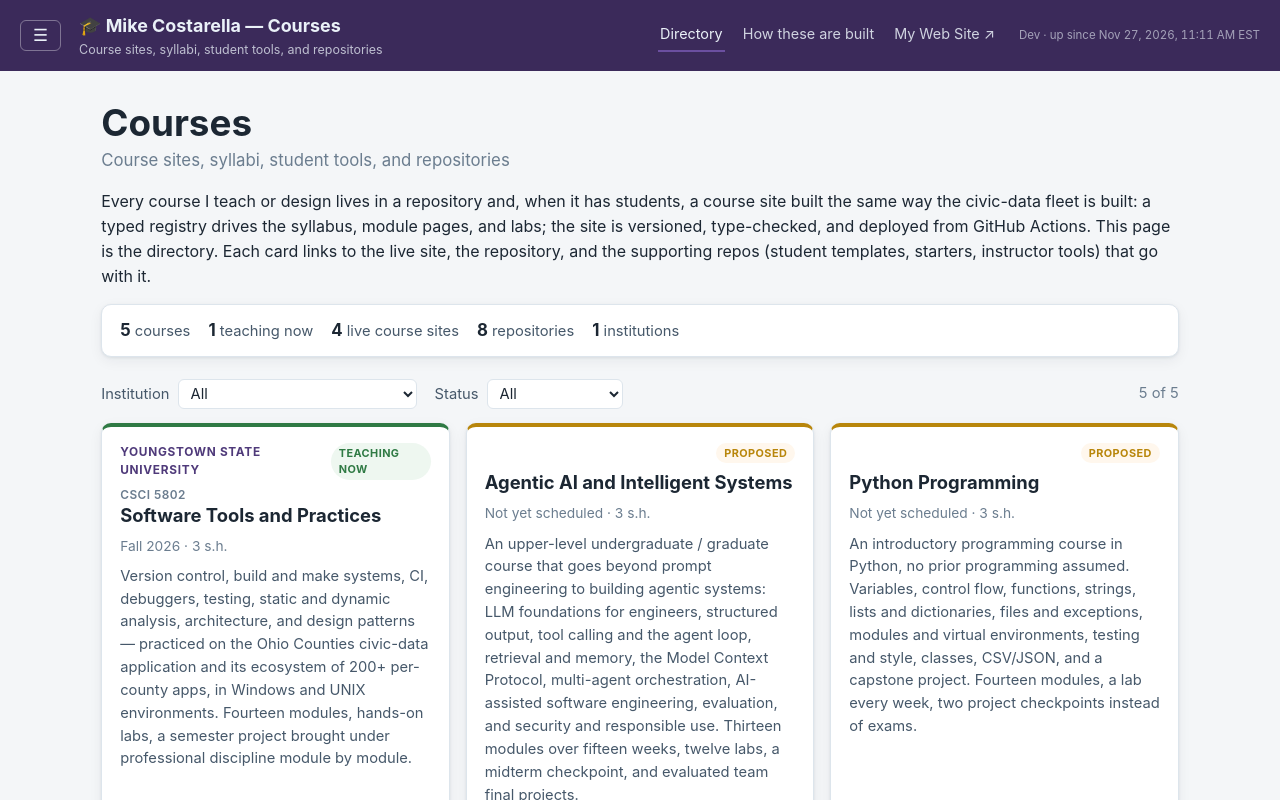
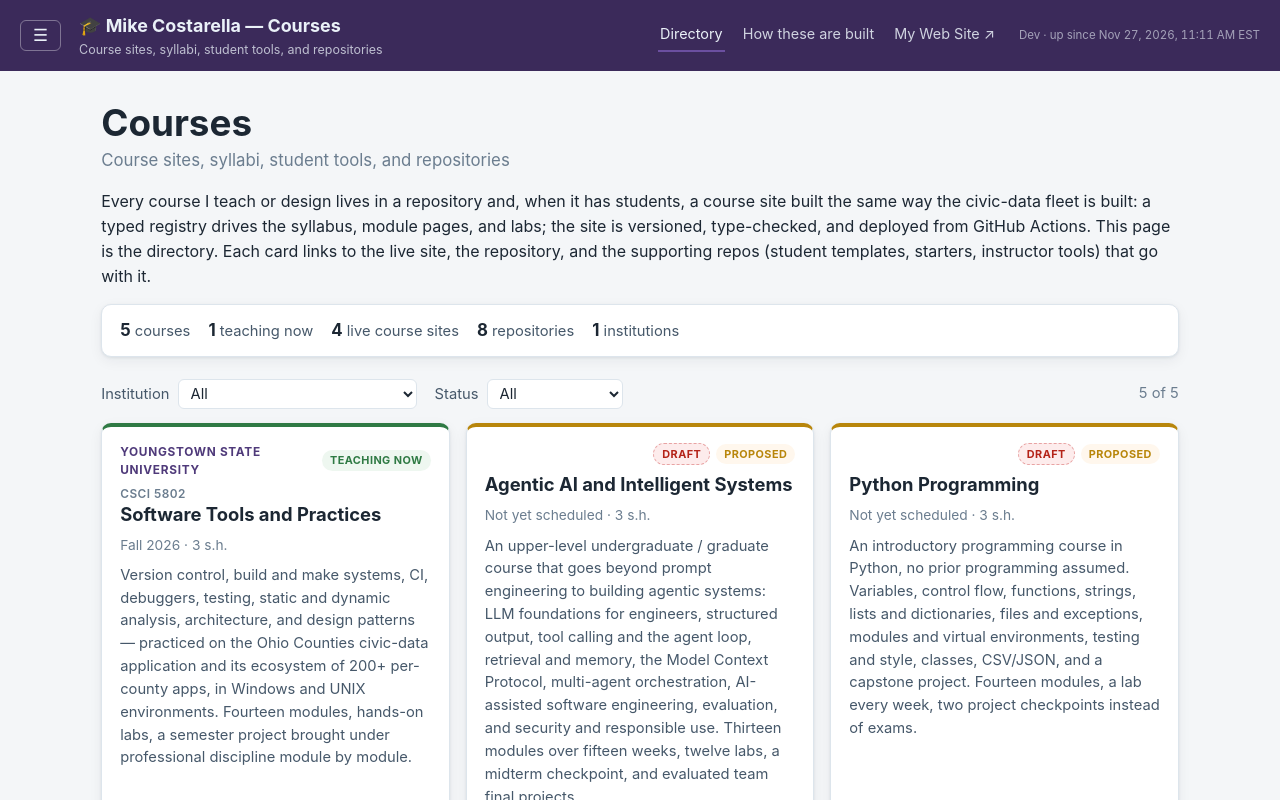
Before and after one commit to MikeCostarella/MikeCostarellaCourses, a React (Vite) app in the folder react-app/: page / in a window 1280 px wide. Shown: the top 800 px of the page. Built offline with nearby package versions, Linux system fonts and the light colour scheme.

Commit message:
Label non-offered courses as Draft
New optional draft flag on courses; Agentic AI, Python Programming, Intro to Data Analytics, and Building Services in Google Cloud show a DRAFT tag on their cards and detail pages. CSCI 5802 (teaching) is unchanged.

```diff
--- a/react-app/src/components/CourseCard.tsx
+++ b/react-app/src/components/CourseCard.tsx
@@ -6,7 +6,10 @@ export default function CourseCard({ course }: { course: CourseDef }) {
     <article className={"course-card status-" + course.status}>
       <div className="cc-top">
         <span className="cc-inst">{course.institution ?? ""}</span>
-        <span className={"tag tag-" + course.status}>{STATUS_LABEL[course.status]}</span>
+        <span className="cc-tagset">
+          {course.draft && <span className="tag tag-draft">Draft</span>}
+          <span className={"tag tag-" + course.status}>{STATUS_LABEL[course.status]}</span>
+        </span>
       </div>
       <h2 className="cc-title">
         <a href={`#/c/${course.id}`}>
--- a/react-app/src/components/CoursePage.tsx
+++ b/react-app/src/components/CoursePage.tsx
@@ -12,6 +12,7 @@ export default function CoursePage({ course }: { course: CourseDef }) {
         {course.title}
       </h1>
       <p className="mod-subtitle">
+        {course.draft && <><span className="tag tag-draft">Draft</span>{" "}</>}
         <span className={"tag tag-" + course.status}>{STATUS_LABEL[course.status]}</span>
         {course.credits && <> · {course.credits}</>}
       </p>
--- a/react-app/src/data/courses.ts
+++ b/react-app/src/data/courses.ts
@@ -31,6 +31,7 @@ export const COURSES: CourseDef[] = [
     title: "Agentic AI and Intelligent Systems",
     term: "Not yet scheduled",
     status: "proposed",
+    draft: true,
     credits: "3 s.h.",
     summary:
       "An upper-level undergraduate / graduate course that goes beyond prompt engineering to building agentic systems: LLM foundations for engineers, structured output, tool calling and the agent loop, retrieval and memory, the Model Context Protocol, multi-agent orchestration, AI-assisted software engineering, evaluation, and security and responsible use. Thirteen modules over fifteen weeks, twelve labs, a midterm checkpoint, and evaluated team final projects.",
@@ -43,6 +44,7 @@ export const COURSES: CourseDef[] = [
     title: "Python Programming",
     term: "Not yet scheduled",
     status: "proposed",
+    draft: true,
     credits: "3 s.h.",
     summary:
       "An introductory programming course in Python, no prior programming assumed. Variables, control flow, functions, strings, lists and dictionaries, files and exceptions, modules and virtual environments, testing and style, classes, CSV/JSON, and a capstone project. Fourteen modules, a lab every week, two project checkpoints instead of exams.",
@@ -55,6 +57,7 @@ export const COURSES: CourseDef[] = [
     title: "Intro to Data Analytics",
     term: "Not yet scheduled",
     status: "proposed",
+    draft: true,
     credits: "3 s.h.",
     summary:
       "An overview of the field with a business focus and no prerequisite. Spreadsheet first — tidy data, pivots, descriptive statistics, visualization, time series — then Python notebooks in Colab for cleaning, EDA, inference, regression, classification, clustering, and association rules. Ends with a dashboard and a findings-first capstone presentation.",
@@ -67,6 +70,7 @@ export const COURSES: CourseDef[] = [
     title: "Building Services in Google Cloud",
     term: "Self-paced",
     status: "designed",
+    draft: true,
     summary:
       "A self-paced course in which you build a React + TypeScript client and the Google Cloud service it calls — a Fastify + TypeScript API on Cloud Run — developed together, deployed separately, joined by one contract. Design of record; the premise comes from the Statehouse fleet's static-data architecture and what it would take to give it a live backend.",
     repo: "MyGoogleCloudAPICourse",
--- a/react-app/src/data/types.ts
+++ b/react-app/src/data/types.ts
@@ -24,6 +24,8 @@ export interface CourseDef {
   /** Term, e.g. "Fall 2026", or "Self-paced". */
   term: string;
   status: CourseStatus;
+  /** Draft course design, not an offered course — shows a DRAFT label. */
+  draft?: boolean;
   credits?: string;
   /** One-paragraph description. */
   summary: string;
--- a/react-app/src/styles/global.css
+++ b/react-app/src/styles/global.css
@@ -509,4 +509,6 @@ h2 { font-size: 1.18rem; margin: 0 0 10px; }
 .tag-proposed { background: var(--cp-bg); color: var(--cp); }
 .tag-designed { background: #efeaf7; color: var(--accent-dark); }
 .tag-archived { background: #eee; color: var(--text-muted); }
+.tag-draft { background: #fdecec; color: #b42318; border: 1px dashed #e8a3a3; }
+.cc-tagset { display: inline-flex; gap: 6px; align-items: center; flex-shrink: 0; }
 .mod-subtitle .tag { vertical-align: middle; }
```
